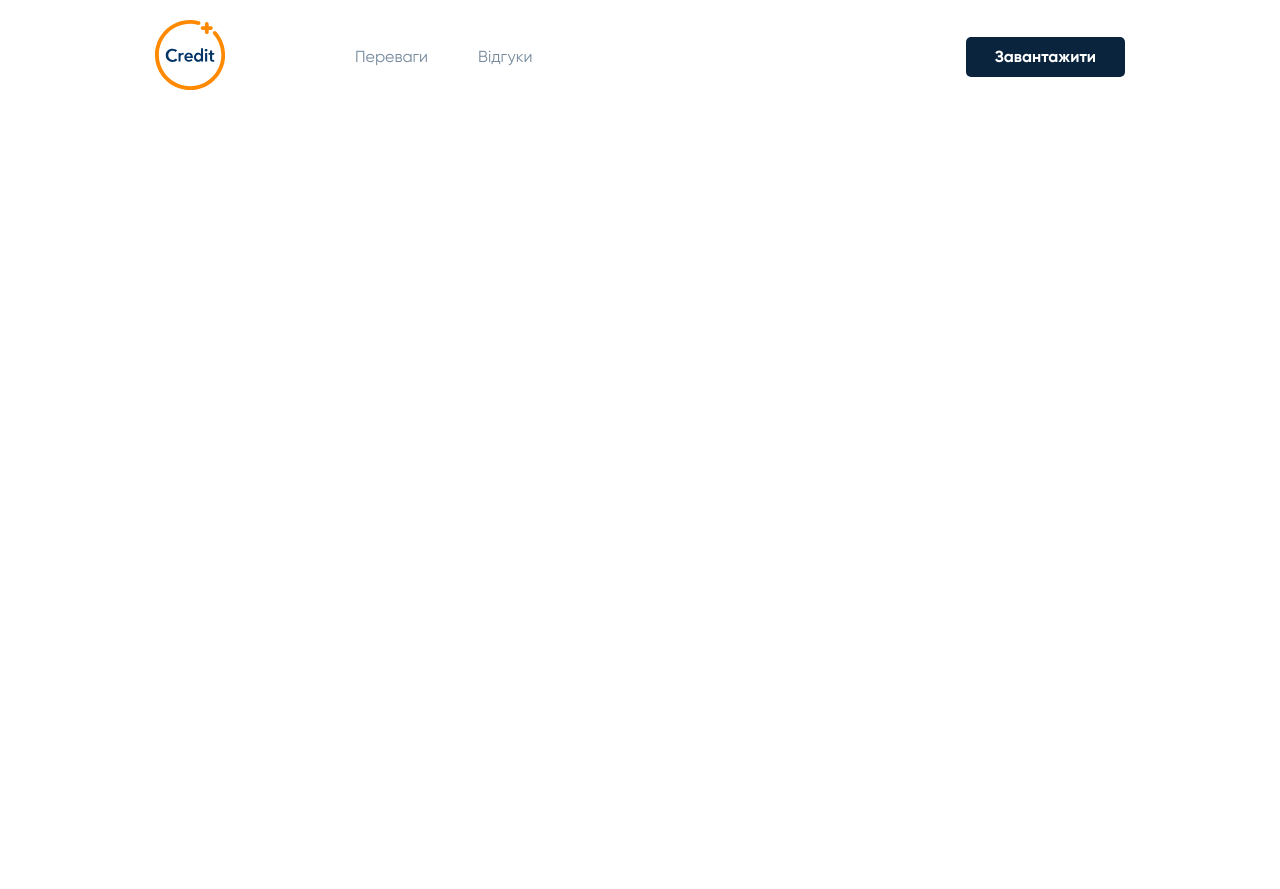
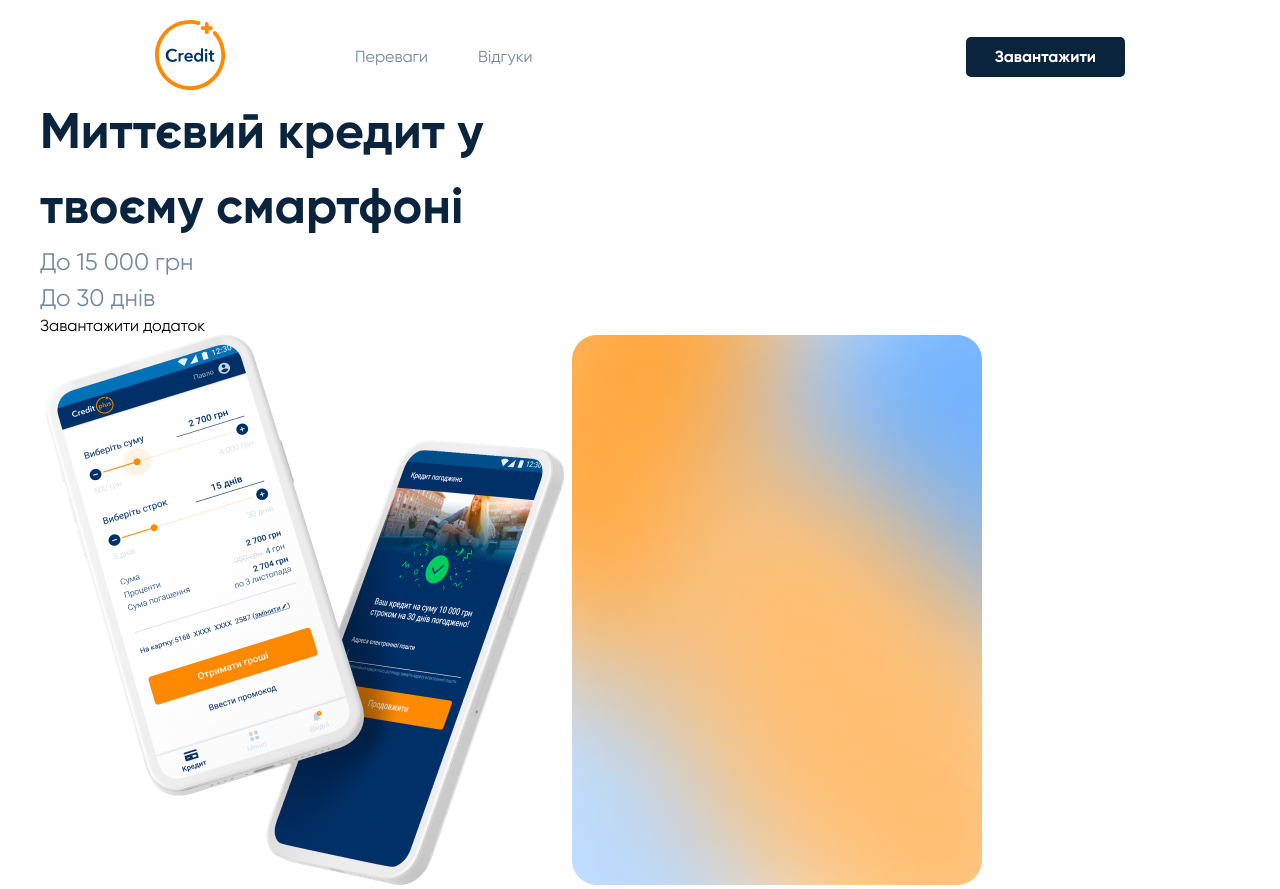
Before and after one commit to shtabnov/traning_5, a website: page src/pug/index.pug in a window 1280 px wide. Before the commit the page ends 800 px from the top, so only its background shows below. Drawn offline with nearby package versions, Linux system fonts and the light colour scheme; files that its build step writes are made by us from their sources; files whose address does not match are found by name.

Commit message:
start hero block

```diff
--- a/src/pug/includes/hero.pug
+++ b/src/pug/includes/hero.pug
@@ -2,3 +2,10 @@ section.hero
     .hero__contanier
         .hero__wrapper
             .hero__txt-block
+                h1.hero__heading Миттєвий кредит у твоєму смартфоні
+                p.hero__description До 15 000 грн
+                p.hero__description До 30 днів
+                a.hero__link Завантажити додаток
+            .hero__img-block
+                img(src="images/hero_up.png", alt="phones")
+                img(src="images/hero_down.png", alt="background")
--- a/src/styles/block/hero.scss
+++ b/src/styles/block/hero.scss
@@ -7,9 +7,22 @@
 
     &__txt-block {
 
+        max-width: 450px;
+
         & h1 {
-            font-size: 5rem;
-            line-height: 100%;
+            font-style: normal;
+            font-weight: 700;
+            font-size: 50px;
+            line-height: 150%;
+            color: $dark;
+        }
+
+        & p {
+            font-style: normal;
+            font-weight: 500;
+            font-size: 24px;
+            line-height: 150%;
+            color: $ligth;
         }
     }
 }
```
Also changed, not shown: src/images/hero_down.png (added), src/images/hero_up.png (added).
